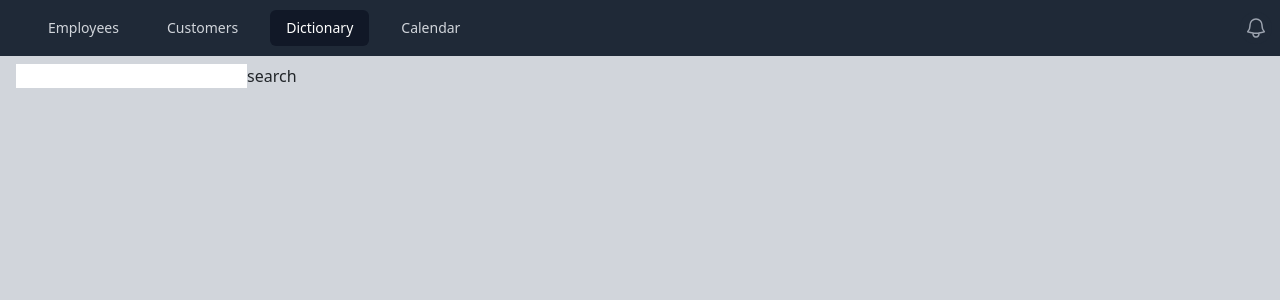
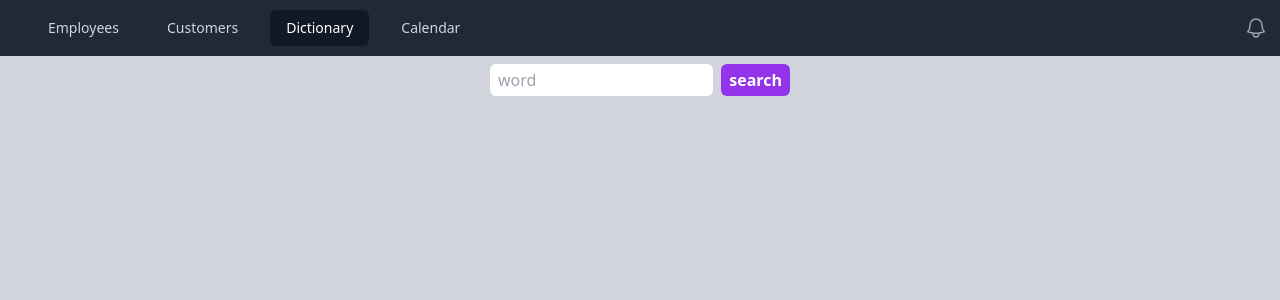
Before and after one commit to JihunPark0/React-tutorial, a React (Create React App) app: page /dictionary in a window 1280 px wide. Shown: the top 300 px of the page. Built offline with nearby package versions, Linux system fonts and the light colour scheme.

Commit message:
Added styles to dictionary search component, re-routed url path for definition component

```diff
--- a/src/App.js
+++ b/src/App.js
@@ -14,7 +14,7 @@
           <Route path="/employees" element={<Employees />} />
           <Route path="/customers" element={<Customers />} />
           <Route path="/dictionary" element={<Dictionary />} />
-          <Route path="/definition/:search" element={<Definition />} />
+          <Route path="/dictionary/:search" element={<Definition />} />
           {/*:search is a URL parameter which can be accessed from Definition component using 'useParams hook'*/}
           <Route path="/404" element={<NotFound />} />
           <Route path="*" element={<NotFound />} />
--- a/src/components/Definition.js
+++ b/src/components/Definition.js
@@ -3,6 +3,7 @@
 import { v4 as uuidv4 } from "uuid";
 import { useNavigate, Link } from "react-router-dom";
 import NotFound from "./NotFound";
+import DefinitionSearch from "./DefinitionsSearch";
 export default function Definition() {
   const [word, setWord] = useState();
   const [notFound, setNotFound] = useState(false);
@@ -77,6 +78,8 @@
               </p>
             );
           })}
+          <p>Search again</p>
+          <DefinitionSearch />
         </>
       ) : null}
     </>
--- /dev/null
+++ b/src/components/DefinitionsSearch.js
@@ -0,0 +1,26 @@
+import { useState, useEffect } from "react";
+import { useNavigate } from "react-router-dom";
+export default function DefinitionSearch() {
+  const [word, setWord] = useState("");
+  const navigate = useNavigate();
+  return (
+    <>
+      <form
+        onSubmit={() => navigate("/dictionary/" + word)}
+        className="flex space-between space-x-2 max-w-[300px]"
+      >
+        <input
+          className="min-w-0 shrink px-2 rounded py-1"
+          placeholder="word"
+          type="text"
+          onChange={(e) => {
+            setWord(e.target.value);
+          }}
+        />
+        <button className="bg-purple-600 hover:bg-purple-700 text-white font-bold py-1 px-2 rounded">
+          search
+        </button>
+      </form>
+    </>
+  );
+}
--- a/src/pages/Dictionary.js
+++ b/src/pages/Dictionary.js
@@ -1,21 +1,8 @@
-import { useState, useEffect } from "react";
-import { useNavigate } from "react-router-dom";
+import DefinitionSearch from "../components/DefinitionsSearch";
 export default function Dictionary() {
-  const [word, setWord] = useState("");
-  const navigate = useNavigate();
   return (
-    <>
-      <input
-        type="text"
-        onChange={(e) => {
-          setWord(e.target.value);
-        }}
-      />
-      <button
-        onClick={() => navigate("/definition/" + word, { replace: true })}
-      >
-        search
-      </button>
-    </>
+    <div className="flex justify-center">
+      <DefinitionSearch />
+    </div>
   );
 }
```
